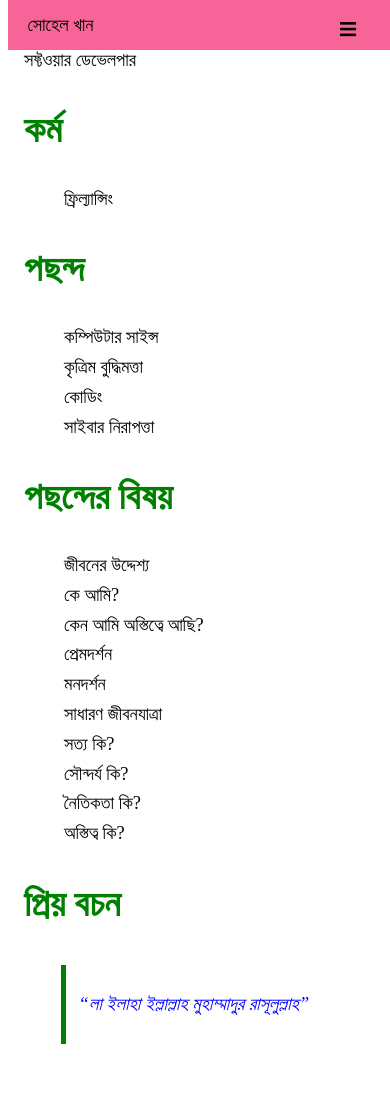
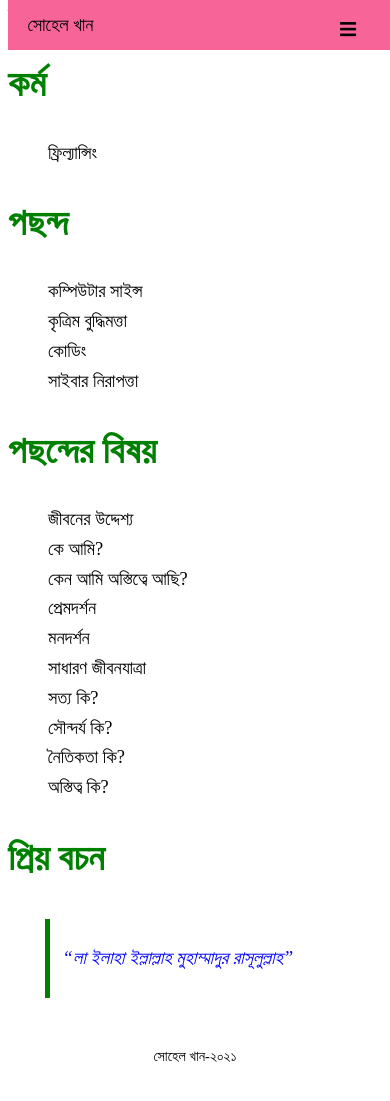
Before and after one commit to sohelkhanz/sohelkhanz.github.io, a Jekyll site: the page built from index.md, in a window 390 px wide and 1400 px high. Shown: the top 1101 px of the window. Built offline with Jekyll 4.4.1, drawn with Linux system fonts in a browser that asks for light colours.

Commit message:
Update style.css

```diff
--- a/assets/css/style.css
+++ b/assets/css/style.css
@@ -104,11 +104,6 @@ header {
         font-size: 1.7em;
     }
 }
-.main {
-  padding: 16px;
-  margin-top: 30px;
-  height: 1500px;
-}
 
 footer {
   font-size: .9rem;
@@ -116,20 +111,6 @@ footer {
   width: 100%;
 }
 
-
-/* Make the textarea wider than other inputs */
-textarea {
-  width: 80%
-}
-
-/* Makes input fields wider on smaller screens */
-@media only screen and (max-width: 720px) {
-  textarea,
-  select,
-  input {
-    width: 100%;
-  }
-}
 h1, h2 {
 	clear: both;
   font-weight: bold;
```
